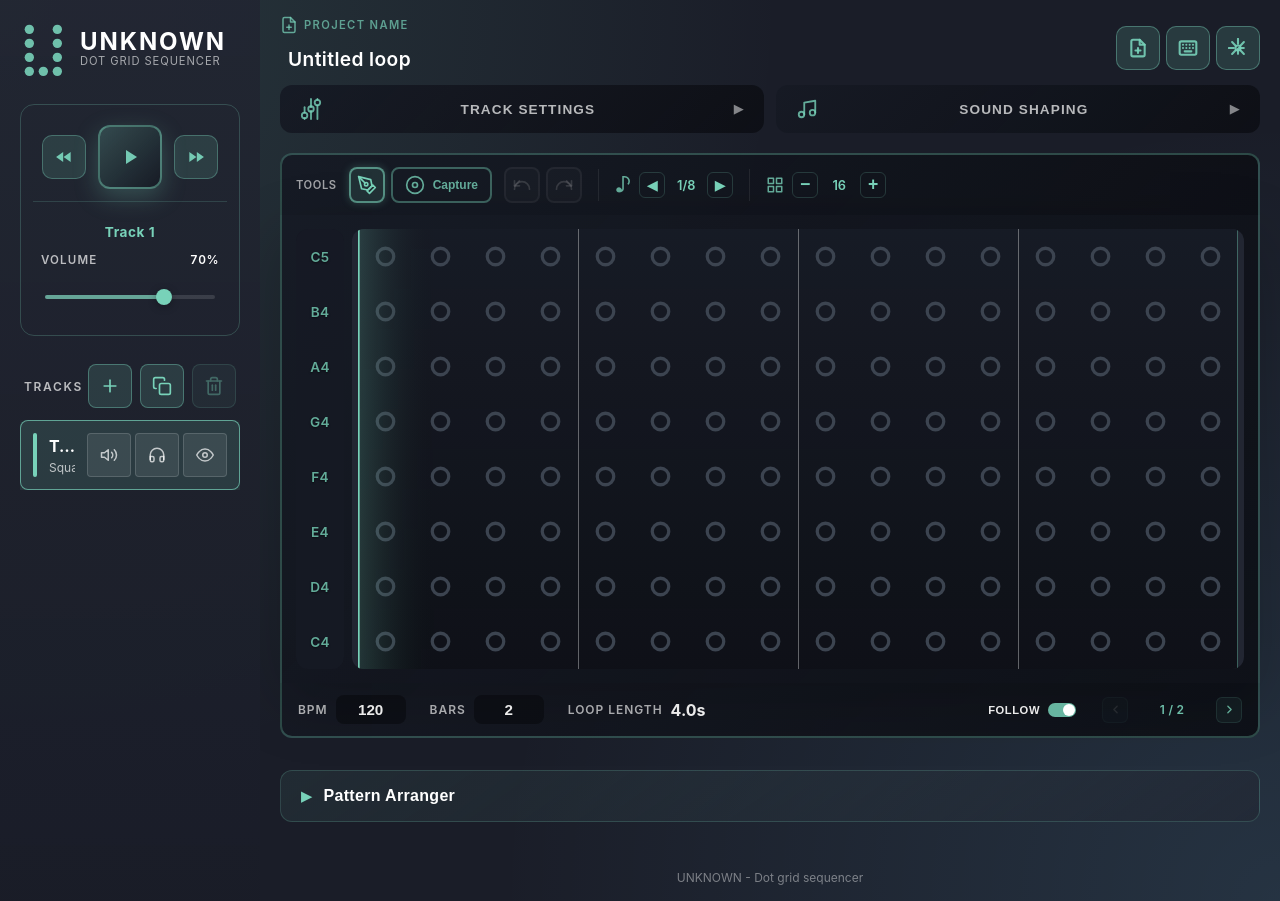
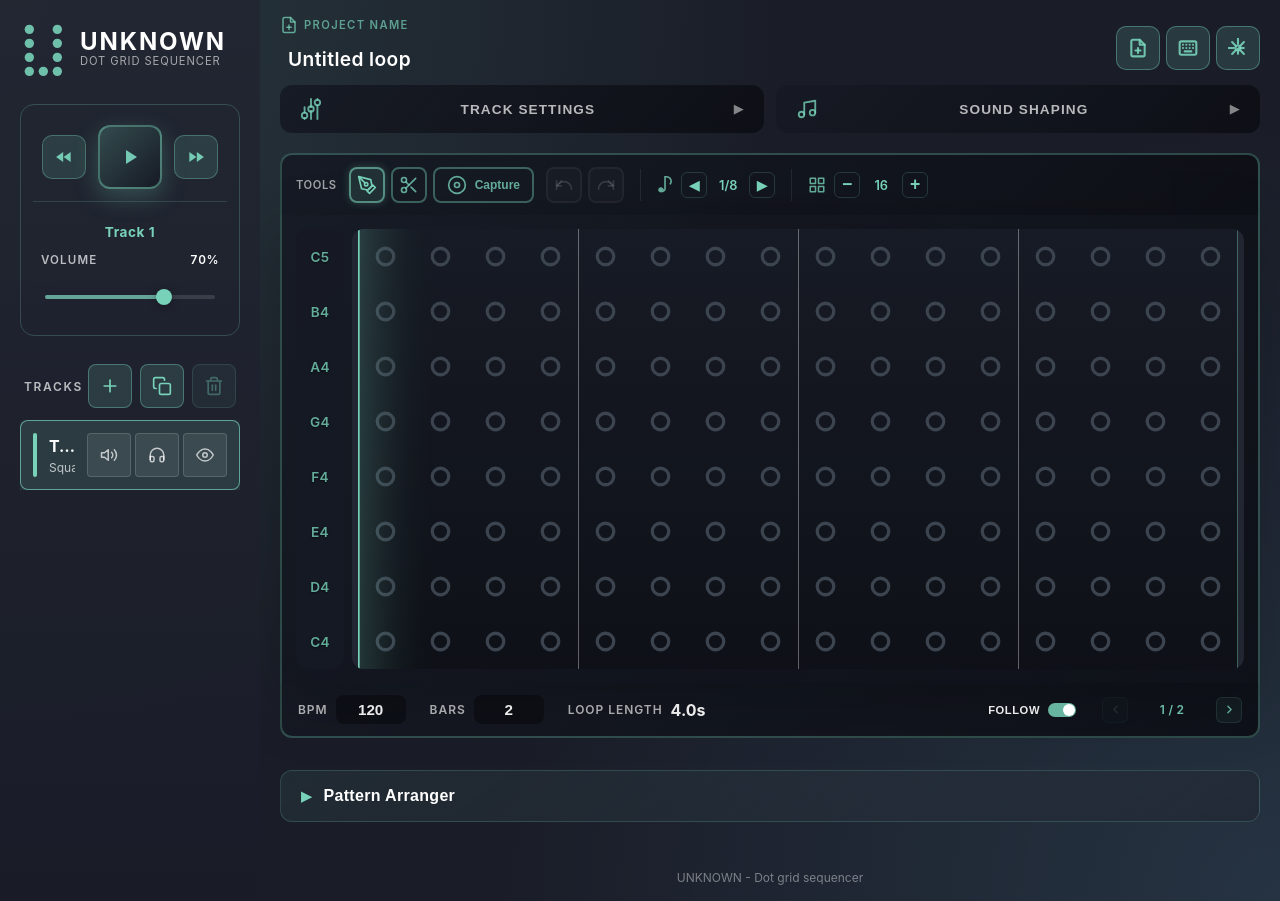
Before and after one commit to Gibson417/Bitloop, a Svelte app in the folder unknown_app/: page / in a window 1280 px wide. Built offline with nearby package versions, Linux system fonts and the light colour scheme.

Commit message:
Add cut tool to split long notes into shorter notes
Co-authored-by: Gibson417 <142834301+Gibson417@users.noreply.github.com>

```diff
--- a/unknown_app/src/App.svelte
+++ b/unknown_app/src/App.svelte
@@ -85,6 +85,8 @@
   let zoomLevel = 16; // Grid resolution denominator: 8, 16, 32, 64 (default 1/16)
   // Pattern Arranger visibility state
   let arrangerVisible = false;
+  // Active tool state
+  let activeTool = 'draw'; // 'draw' or 'cut'
 
   const ensureAudio = async () => {
     if (!projectState) return false;
@@ -678,6 +680,10 @@
 
   const handleRedo = () => {
     project.gridRedo();
+  };
+
+  const handleToolChange = (event) => {
+    activeTool = event.detail.tool;
   };
 
   const handleProjectRename = (event) => {
@@ -1357,9 +1363,11 @@
             {trackColor}
             {canUndo}
             {canRedo}
+            {activeTool}
             on:undo={handleUndo}
             on:redo={handleRedo}
             on:capturepattern={handlePatternAdd}
+            on:toolchange={handleToolChange}
           />
           <div class="toolbar-divider" aria-hidden="true"></div>
           <div class="note-length-group">
@@ -1396,6 +1404,7 @@
           noteLengthDenominator={selectedNoteLengthValue}
           manualWindow={manualWindow}
           {zoomLevel}
+          {activeTool}
           on:notechange={handleNoteChange}
           on:windowinfo={handleWindowInfo}
         />
--- a/unknown_app/src/components/Grid.svelte
+++ b/unknown_app/src/components/Grid.svelte
@@ -20,6 +20,7 @@
   export let noteLengthDenominator = undefined;
   export let manualWindow = null; // Manual window override (null = auto-follow playhead)
   export let zoomLevel = 1; // Grid resolution denominator: 1, 2, 4, 8, 16, 32, 64 (controls grid density)
+  export let activeTool = 'draw'; // 'draw' or 'cut'
 
   const dispatch = createEventDispatcher();
 
@@ -49,8 +50,8 @@
     currentTheme = value;
   });
 
-  // Compute cursor style based on erase mode and extend mode
-  $: cursorStyle = eraseMode ? 'not-allowed' : extendMode ? 'col-resize' : 'crosshair';
+  // Compute cursor style based on active tool, erase mode and extend mode
+  $: cursorStyle = activeTool === 'cut' ? 'crosshair' : eraseMode ? 'not-allowed' : extendMode ? 'col-resize' : 'crosshair';
 
 
   const hexToRgba = (hex, alpha = 1) => {
@@ -528,6 +529,13 @@
   const handlePointerDown = (event) => {
     event.preventDefault();
     canvas.setPointerCapture(event.pointerId);
+
+    // In cut mode, only handle single clicks (no dragging)
+    if (activeTool === 'cut') {
+      handleCutClick(event);
+      return;
+    }
+
     // Check if shift or alt key is held for explicit erase mode
     eraseMode = event.shiftKey || event.altKey;
     // Check if ctrl/cmd key is held for note extension mode
@@ -536,6 +544,72 @@
     paintedCells = new Set(); // Clear painted cells for new gesture
     paintedRanges = new Map(); // Clear painted ranges for new gesture
     handlePointer(event);
+  };
+
+  const handleCutClick = (event) => {
+    if (!canvas || !scroller) return;
+    const rect = canvas.getBoundingClientRect();
+    const x = event.clientX - rect.left;
+    const y = event.clientY - rect.top;
+
+    const col = Math.floor(x / layout.cellSize);
+    const row = Math.floor(y / layout.cellSize);
+
+    const sourceColumns = Math.max(columns || 16, 1);
+    const stepsPerBarSafe = Math.max(stepsPerBar || 16, 1);
+    const zoom = Number(zoomLevel) || 16;
+    const visibleColumns = Math.floor(layout.width / layout.cellSize);
+    if (row < 0 || row >= rows || col < 0 || col >= visibleColumns) return;
+
+    const logicalToDisplayScale = zoom / stepsPerBarSafe;
+    const currentWindow = manualWindow !== null ? manualWindow : (follow ? Math.floor((playheadStep * logicalToDisplayScale) / visibleColumns) : 0);
+    const windowOffset = currentWindow * visibleColumns;
+
+    const displayCol = windowOffset + col;
+    const logicalCol = displayCol / logicalToDisplayScale;
+    if (logicalCol >= sourceColumns) return;
+
+    const storagePerDisplay = BASE_RESOLUTION / Math.max(1, zoom);
+    const storageStart = Math.max(0, Math.floor(displayCol * storagePerDisplay));
+
+    // Find if there's a note at this position
+    const rowNotes = notes?.[row] ?? [];
+    if (!rowNotes[storageStart]) return; // No note to cut
+
+    // Find the start and end of the note containing this position
+    let noteStart = storageStart;
+    let noteEnd = storageStart;
+
+    // Find note start
+    while (noteStart > 0 && rowNotes[noteStart - 1]) {
+      noteStart--;
+    }
+
+    // Find note end
+    while (noteEnd < rowNotes.length && rowNotes[noteEnd]) {
+      noteEnd++;
+    }
+
+    const noteLength = noteEnd - noteStart;
+
+    // Don't cut notes that are too short (less than 2 steps)
+    if (noteLength < 2) return;
+
+    // Don't cut at the exact start or end of the note
+    if (storageStart === noteStart || storageStart === noteEnd - 1) return;
+
+    // Calculate the two new note lengths
+    const firstNoteLength = storageStart - noteStart;
+    const secondNoteLength = noteEnd - storageStart;
+
+    // Clear the original note
+    dispatch('notechange', { row, start: noteStart, length: noteLength, value: false, storage: true });
+
+    // Add the first part (before the cut)
+    dispatch('notechange', { row, start: noteStart, length: firstNoteLength, value: true, storage: true });
+
+    // Add the second part (after the cut), leaving one step gap for articulation
+    dispatch('notechange', { row, start: storageStart + 1, length: secondNoteLength - 1, value: true, storage: true });
   };
 
   const handlePointer = (event) => {
--- a/unknown_app/src/components/GridToolbar.svelte
+++ b/unknown_app/src/components/GridToolbar.svelte
@@ -4,6 +4,7 @@
   export const trackColor = '#78d2b9';
   export let canUndo = false;
   export let canRedo = false;
+  export let activeTool = 'draw'; // 'draw' or 'cut'
 
   const dispatch = createEventDispatcher();
 
@@ -18,6 +19,10 @@
   const handleCapturePattern = () => {
     dispatch('capturepattern');
   };
+
+  const handleToolChange = (tool) => {
+    dispatch('toolchange', { tool });
+  };
 </script>
 
 <div class="grid-toolbar" data-component="GridToolbar">
@@ -25,16 +30,33 @@
   <div class="tool-buttons">
     <button
       type="button"
-      class="tool-btn active"
+      class="tool-btn {activeTool === 'draw' ? 'active' : ''}"
       title="Draw - Click to toggle notes, drag to paint/erase"
       aria-label="Draw tool"
-      aria-pressed="true"
+      aria-pressed={activeTool === 'draw'}
+      on:click={() => handleToolChange('draw')}
     >
       <svg class="tool-icon" aria-hidden="true" viewBox="0 0 24 24" fill="none" stroke="currentColor" stroke-width="2" stroke-linecap="round" stroke-linejoin="round">
         <path d="M12 19l7-7 3 3-7 7-3-3z"/>
         <path d="M18 13l-1.5-7.5L2 2l3.5 14.5L13 18l5-5z"/>
         <path d="M2 2l7.586 7.586"/>
         <circle cx="11" cy="11" r="2"/>
+      </svg>
+    </button>
+    <button
+      type="button"
+      class="tool-btn {activeTool === 'cut' ? 'active' : ''}"
+      title="Cut - Click on a note to split it into two shorter notes"
+      aria-label="Cut tool"
+      aria-pressed={activeTool === 'cut'}
+      on:click={() => handleToolChange('cut')}
+    >
+      <svg class="tool-icon" aria-hidden="true" viewBox="0 0 24 24" fill="none" stroke="currentColor" stroke-width="2" stroke-linecap="round" stroke-linejoin="round">
+        <circle cx="6" cy="6" r="3"/>
+        <circle cx="6" cy="18" r="3"/>
+        <line x1="20" y1="4" x2="8.12" y2="15.88"/>
+        <line x1="14.47" y1="14.48" x2="20" y2="20"/>
+        <line x1="8.12" y1="8.12" x2="12" y2="12"/>
       </svg>
     </button>
     <button
```
